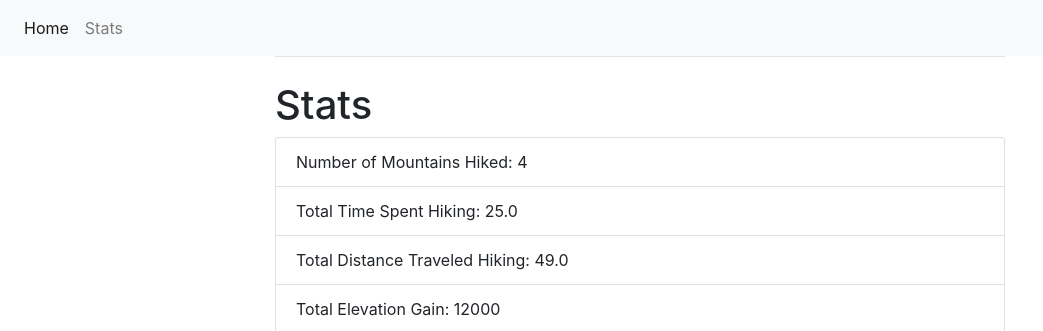
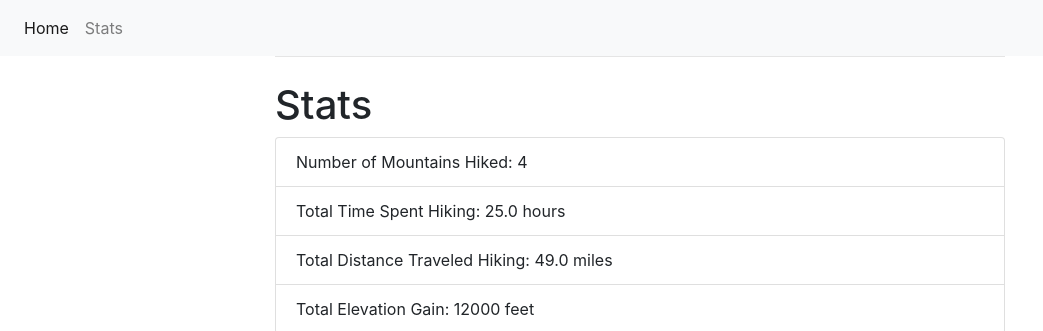
Before and after one commit to ndb1995/comp830, a Django app: page /hiking/stats in a window 1280 px wide. Shown: the top 331 px of the page, without its empty margins (0-1043 px from the left). Run offline with Django 3.2, Linux system fonts and the light colour scheme; data comes from the database, SQL or seed files in the repository; both versions use the stored data as it was after the commit; some libraries are stand-ins or nearby versions.

Commit message:
changed detail layout

```diff
--- a/Grad Project/my_proj/hiking/templates/hike_stats.html
+++ b/Grad Project/my_proj/hiking/templates/hike_stats.html
@@ -4,9 +4,9 @@
 <h1 class="mt-2">Stats</h1>
 <ul class="list-group">
     <li class="list-group-item">Number of Mountains Hiked: {{ name.name__count }}</li>
-    <li class="list-group-item">Total Time Spent Hiking: {{ time.time__sum }}</li>
-    <li class="list-group-item">Total Distance Traveled Hiking: {{ distance.distance__sum }}</li>
-    <li class="list-group-item">Total Elevation Gain: {{ elevation.elevation__sum }}</li>
+    <li class="list-group-item">Total Time Spent Hiking: {{ time.time__sum }} hours</li>
+    <li class="list-group-item">Total Distance Traveled Hiking: {{ distance.distance__sum }} miles</li>
+    <li class="list-group-item">Total Elevation Gain: {{ elevation.elevation__sum }} feet</li>
 </ul>
 <div id="map"></div>
 <script async defer src="https://maps.googleapis.com/maps/api/js?key=AIzaSyArv155Hucp5AVDGXtyyW8tVeL009wvkNU&callback=initMap"
```
Also changed, not shown: Grad Project/my_proj/hiking/templates/hiking_detail.html (+4 -4 lines), Grad Project/my_proj/db.sqlite3.
